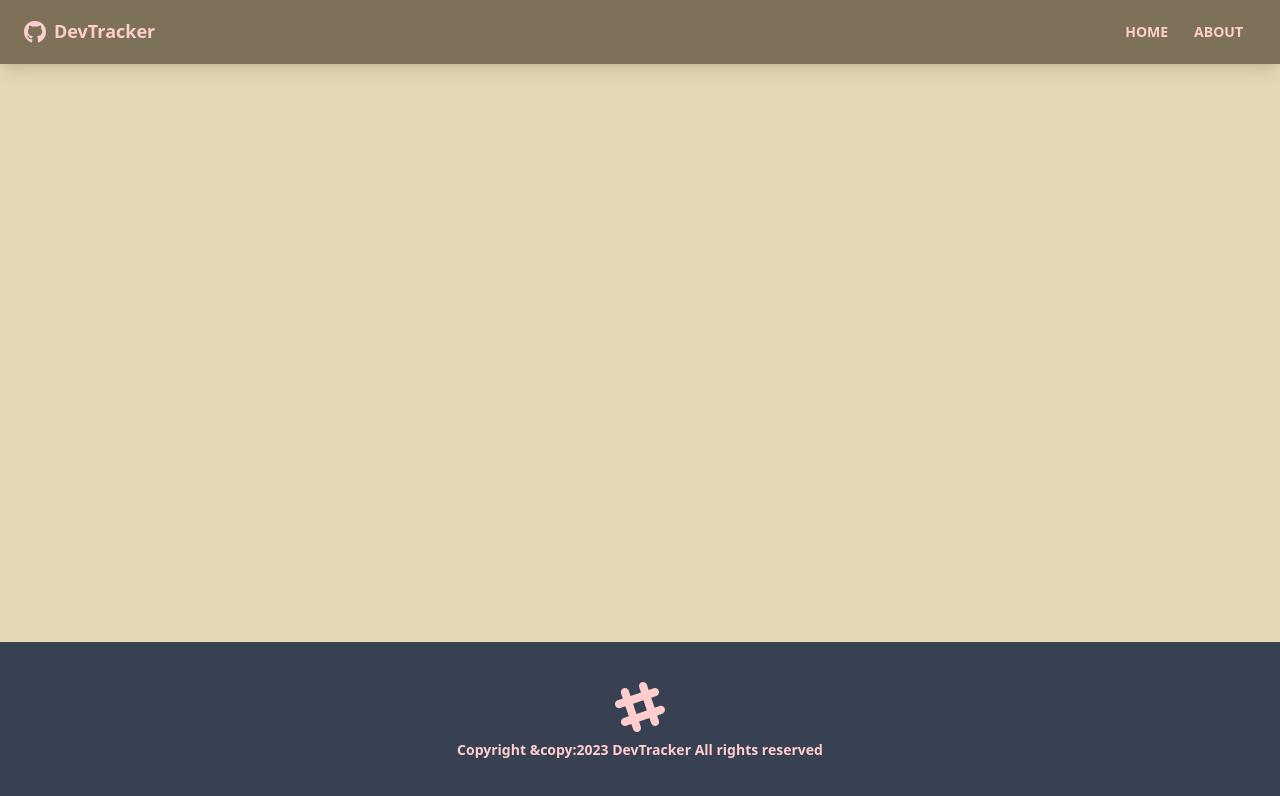
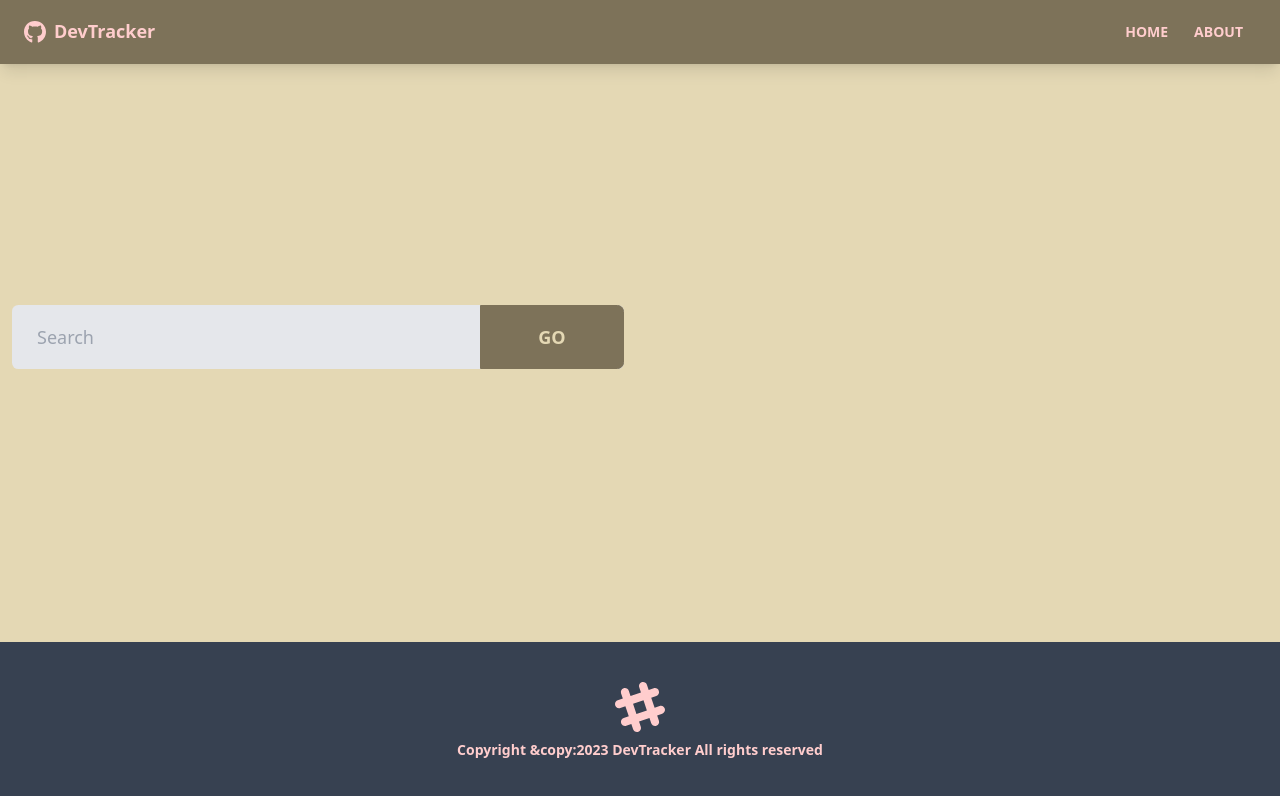
Before and after one commit to ReicaD/GitHub-Project, a React (Create React App) app in the folder github-finder/: page / in a window 1280 px wide. Shown: the top 796 px of the page. Built offline with nearby package versions, Linux system fonts and the light colour scheme.

Commit message:
Modified with Forms

```diff
--- a/github-finder/src/Context/github/GithubContext.js
+++ b/github-finder/src/Context/github/GithubContext.js
@@ -1,5 +1,5 @@
 import { createContext, useReducer } from "react";
-import githbReducer from "./GithubReducers";
+import githubReducer from "./GithubReducers";
 
 //adding a token to render the users, use effect and fetchUsers function
 const GithubContext = createContext();
@@ -12,7 +12,7 @@ export const GithubProvider = ({ children }) => {
     users: [],
     loading: false,
   };
-  const [state, dispatch] = useReducer(githbReducer, initialState);
+  const [state, dispatch] = useReducer(githubReducer, initialState);
 
 
 //getting initial users(testing purposes)
--- a/github-finder/src/Context/github/GithubReducers.js
+++ b/github-finder/src/Context/github/GithubReducers.js
@@ -1,18 +1,18 @@
-const githbReducer=(state, action)=>{
-    switch (action.type) {
-         case"GET_USERS":
-    return{
-      ...state,
-      users: action.payload,
-      loading:false,
-    }
+const githbReducer = (state, action) => {
+  switch (action.type) {
+    case "GET_USERS":
+      return {
+        ...state,
+        users: action.payload,
+        loading: false,
+      };
     case "SET_LOADING":
-        return{
-            ... state,
-            loading:true
-        }
-        default:
-            return state
-    }
-}
+      return {
+        ...state,
+        loading: true,
+      };
+    default:
+      return state;
+  }
+};
 export default githbReducer;
--- a/github-finder/src/Pages/Home.jsx
+++ b/github-finder/src/Pages/Home.jsx
@@ -5,12 +5,11 @@ import UserSearch from "../components/users/UserSearch";
 function Home() {
   return (
     <>
-      {" "}
-      <strong>
+
+
         <UserSearch/>
         <UserResult />
-      </strong>
-      {/* {process.env.REACT_APP_GITHUB_URL} */}
+
     </>
   );
 }
--- a/github-finder/src/components/users/UserResult.jsx
+++ b/github-finder/src/components/users/UserResult.jsx
@@ -11,8 +11,6 @@ function UserResult() {
   // useEffect(() => {
   //   fetchUsers();
   // }, []);
-
-
 
   if (!loading) {
     return (
--- a/github-finder/src/components/users/UserSearch.jsx
+++ b/github-finder/src/components/users/UserSearch.jsx
@@ -1,9 +1,57 @@
-import React from 'react'
+import React from "react";
+import { useState, useContext } from "react";
+import GithubContext from "../../Context/github/GithubContext";
 
 function UserSearch() {
+  const [text, setText] = useState("");
+
+  //acsess to users array making sure its not empty
+  const { users } = useContext(GithubContext);
+
+  //updates the state on the texte that is typed in by targeting the value
+  const handleChange = (e) => setText(e.target.value);
+  const handleSubmit = (e) => {
+    e.preventDefault();
+
+    //validation to confirm if data subjected exists
+    if (text === "") {
+      alert("Warning:type in something");
+    } else {
+      //@todo search user
+      setText("");
+    }
+  };
   return (
-    <div className='grid grid-cols1 xl:grid-cols-2 lo:grid-cols-2 md:grid-cols-2 mb-8 gap-8'></div>
-  )
+    <div className="grid grid-cols-1 xl:grid-cols-2 lg:grid-cols-2 md:grid-cols-2 mb-8 gap-8">
+      <div>
+        <form onSubmit={handleSubmit}>
+          <div className="form-control">
+            <div className="relative">
+              <input
+                type="text"
+                className="w-full pr-40 bg-gray-200 input input-lg text-black"
+                placeholder="Search"
+                value={text}
+                onChange={handleChange}
+              />
+              <button
+                type="submit"
+                className="absolute top-0 right-0 rounded-l-none w-36 btn btn-lg"
+              >
+                Go
+              </button>
+            </div>
+          </div>
+        </form>
+      </div>
+      {/* if users are available the condition below will display */}
+      {users.length > 0 && (
+        <div>
+          <button className="btn btn-ghost btn-lg">Clear</button>
+        </div>
+      )}
+    </div>
+  );
 }
 
-export default UserSearch
+export default UserSearch;
```
